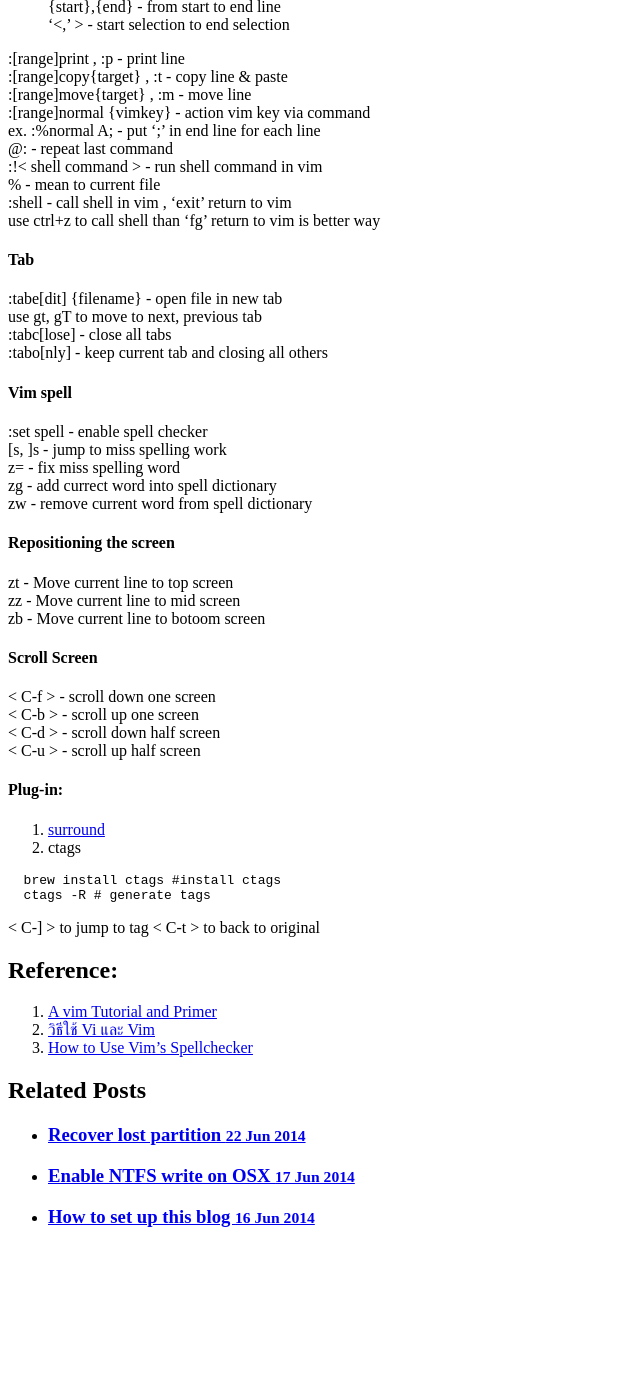
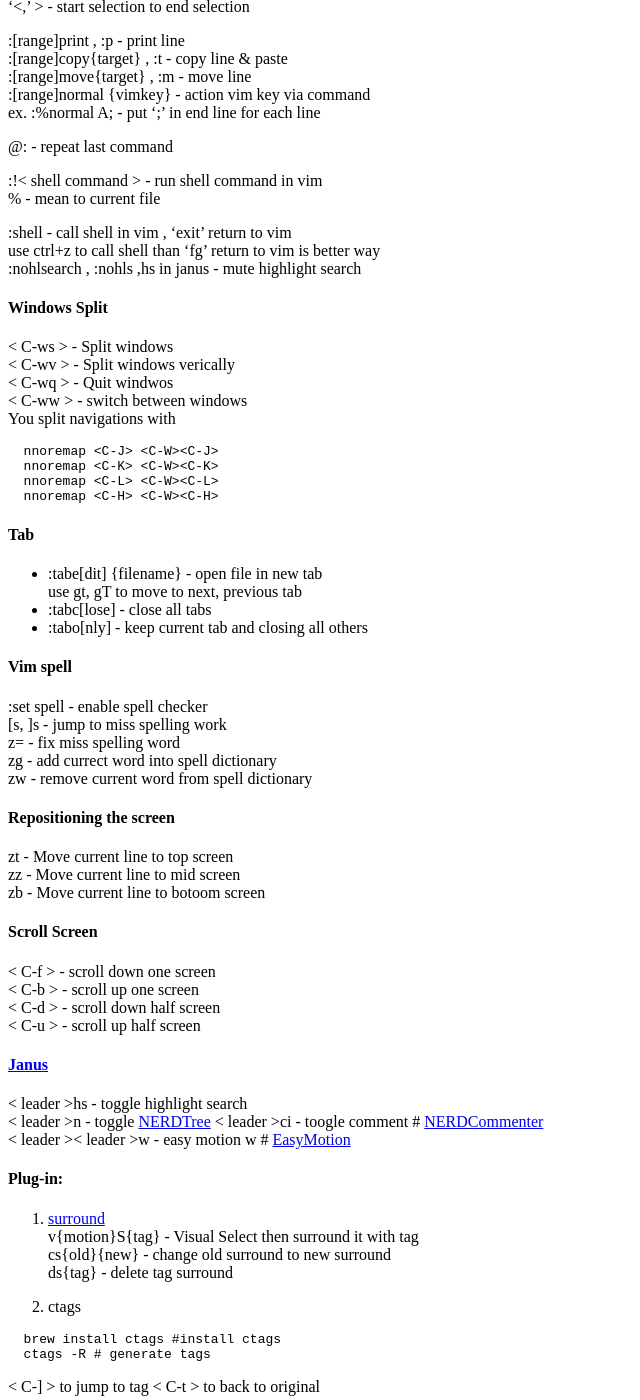
Before and after one commit to ibotdotout/ibotdotout.github.io, a Jekyll site: the page built from _posts/2014-06-09-vim.md, in a window 1280 px wide and 1400 px high, scrolled down 1220 px. Shown: the whole window, without its empty margins (0-640 px from the left). Built offline with Jekyll 4.4.1, drawn with Linux system fonts in a browser that asks for light colours; Markdown is read by kramdown in place of the engine named in the settings; before the commit the page ends 2466 px from its top, so only the background shows below that; some of the changed text lies outside the part shown.

Commit message:
update Readme, post/vim,tmux

````diff
--- a/_posts/2014-06-09-vim.md
+++ b/_posts/2014-06-09-vim.md
@@ -48,7 +47,7 @@ d^ , < C-u > in insert mode - delete back to start of line
 . - repeat last action (not include any move action)
 
 #### Command
-* [range]
+[range]
     0 - above first line
     1 - first line
     . - mean to current line
@@ -61,18 +60,35 @@ d^ , < C-u > in insert mode - delete back to start of line
 :[range]copy{target} , :t - copy line & paste
 :[range]move{target} , :m - move line
 :[range]normal {vimkey} - action vim key via command
-  ex. :%normal A; - put ';' in end line for each line
+    ex. :%normal A; - put ';' in end line for each line
+
 @: - repeat last command
+
 :!< shell command > - run shell command in vim
-  % - mean to current file
+    % - mean to current file
+
 :shell - call shell in vim , 'exit' return to vim
-  use ctrl+z to call shell than 'fg' return to vim is better way
+    use ctrl+z to call shell than 'fg' return to vim is better way
+    :nohlsearch , :nohls ,<leader>hs in janus - mute highlight search
 
+#### Windows Split
+< C-ws > - Split windows
+< C-wv > - Split windows verically
+< C-wq > - Quit windwos
+< C-ww > - switch between windows
+  You split navigations with
+
+  ```sh
+  nnoremap <C-J> <C-W><C-J>
+  nnoremap <C-K> <C-W><C-K>
+  nnoremap <C-L> <C-W><C-L>
+  nnoremap <C-H> <C-W><C-H>
+  ```
 #### Tab
-  :tabe[dit] {filename} - open file in new tab
-    use gt, gT to move to next, previous tab
-  :tabc[lose] - close all tabs
-  :tabo[nly] - keep current tab and closing all others
+  * :tabe[dit] {filename} - open file in new tab
+        use gt, gT to move to next, previous tab
+  * :tabc[lose] - close all tabs
+  * :tabo[nly] - keep current tab and closing all others
 
 #### Vim spell
 :set spell - enable spell checker
@@ -92,8 +108,19 @@ zb - Move current line to botoom screen
 < C-d > - scroll down half screen
 < C-u > - scroll up half screen
 
+
+#### [Janus](https://github.com/carlhuda/janus)
+< leader >hs - toggle highlight search
+< leader >n - toggle [NERDTree](https://github.com/scrooloose/nerdtree)
+< leader >ci - toogle comment # [NERDCommenter](http://github.com/ddollar/nerdcommenter)
+< leader >< leader >w - easy motion w # [EasyMotion](https://github.com/Lokaltog/vim-easymotion)
+
 #### Plug-in:
 1. [surround](https://github.com/tpope/vim-surround)
+  v{motion}S{tag} - Visual Select then surround it with tag
+  cs{old}{new} - change old surround to new surround
+  ds{tag} - delete tag surround
+
 2. ctags
 
   ```sh
@@ -106,4 +133,6 @@ zb - Move current line to botoom screen
 ## Reference:
 1. [A vim Tutorial and Primer](http://www.danielmiessler.com/study/vim/)
 2. [วิธีใช้ Vi และ Vim](http://www.joinstick.net/howto/vim.html)
-3. [How to Use Vim's Spellchecker](http://tips.webdesign10.com/vim/how-use-vims-spellchecker)
+3. [How to Use Vim's Spell checker](http://tips.webdesign10.com/vim/how-use-vims-spellchecker)
+4. [Vim Essential Plugins](http://code.tutsplus.com/series/vim-essential-plugins--net-19224)
+5. [Vi Cheat Sheet](http://www.worldtimzone.com/res/vi.html)
````
Also changed, not shown: other parts of _posts/2014-06-09-vim.md (+0 -1 lines), _posts/2014-06-09-tmux.md (+2 -0 lines), README.md (deleted).
